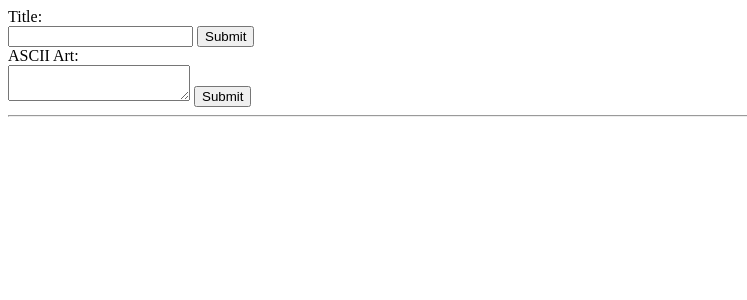
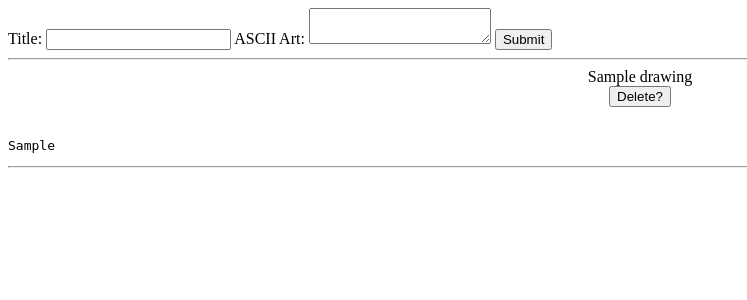
Before and after one commit to RahulTirumalareddy/ascii-chan, a Flask app: page / in a window 1280 px wide. Shown: the top 300 px of the page, without its empty margins (0-747 px from the left). Run offline with Flask 2, Linux system fonts and the light colour scheme; tables that the repository leaves empty hold one stand-in row (values such as "Sample post"); parts of the project's set-up code (start-up, migrations or seed data) failed here and were passed over.

Commit message:
working on localhost

```diff
--- a/app.py
+++ b/app.py
@@ -1,12 +1,11 @@
 from flask import Flask, render_template, request
 from flask_sqlalchemy import SQLAlchemy
 from datetime import datetime
-import os
+import os,sys
 
 app = Flask(__name__)
 app.config['SQLALCHEMY_DATABASE_URI'] = "postgresql://postgres:hello@localhost/ascii_db"
 db=SQLAlchemy(app)
-drawings=Drawing.query.all()
 
 class Drawing(db.Model):
     id=db.Column(db.Integer,primary_key=True)
@@ -20,14 +19,23 @@ class Drawing(db.Model):
     def __repr__(self):
         return '<ID %s>' % self.id
 
+db.create_all()
+db.session.commit()
+
 @app.route('/',methods=['GET','POST'])
 def home():
     if request.method=='POST':
-        element= Drawing(request.form['title'], request.form['drawing'])
-        db.session.add(element)
+        title=request.form.get('title')
+        drawing=request.form.get('drawing')
+        deleted=request.form.get('deleted')
+        if title and drawing:
+            element= Drawing(title, drawing)
+            db.session.add(element)
+        if deleted:
+            db.session.delete(Drawing.query.filter_by(id=deleted).first())
         db.session.commit()
 
-    return render_template('doc.html')
+    return render_template('doc.html',drawings=Drawing.query.all())
 
 if __name__ == '__main__':
 	port = int(os.environ.get('PORT', 5000))
--- a/templates/doc.html
+++ b/templates/doc.html
@@ -12,14 +12,29 @@
     </title>
   </head>
   <body>
-    <label> Title: <form method='POST'> <input name='title'> <input type='submit'> </form> </label>
-    <label> ASCII Art: <form method='POST'> <textarea name='drawing'> </textarea> <input type='submit'> </form> </label>
+    <form method='POST'>
+      <label> Title:
+        <input name='title'>
+      </label>
+
+      <label> ASCII Art:
+        <textarea name='drawing'> </textarea>
+      </label>
+      <input type='submit'>
+    </form>
 
     <hr>
 
     {% for drawing in drawings %}
-    <div style="text-align:center">{{drawing.title}}</div>
-    <div>{{drawing.drawing}}</div>
+    <div style="text-align:center">
+      {{drawing.title}}
+      <form method='POST'>
+        <input type="hidden" name='deleted' value={{drawing.id}}>
+        <button type='submit'> Delete? </button>
+      </form>
+    </div>
+    <br>
+    <div> <pre>{{drawing.drawing}}</pre> </div>
     <hr>
     {% endfor %}
   </body>
```
